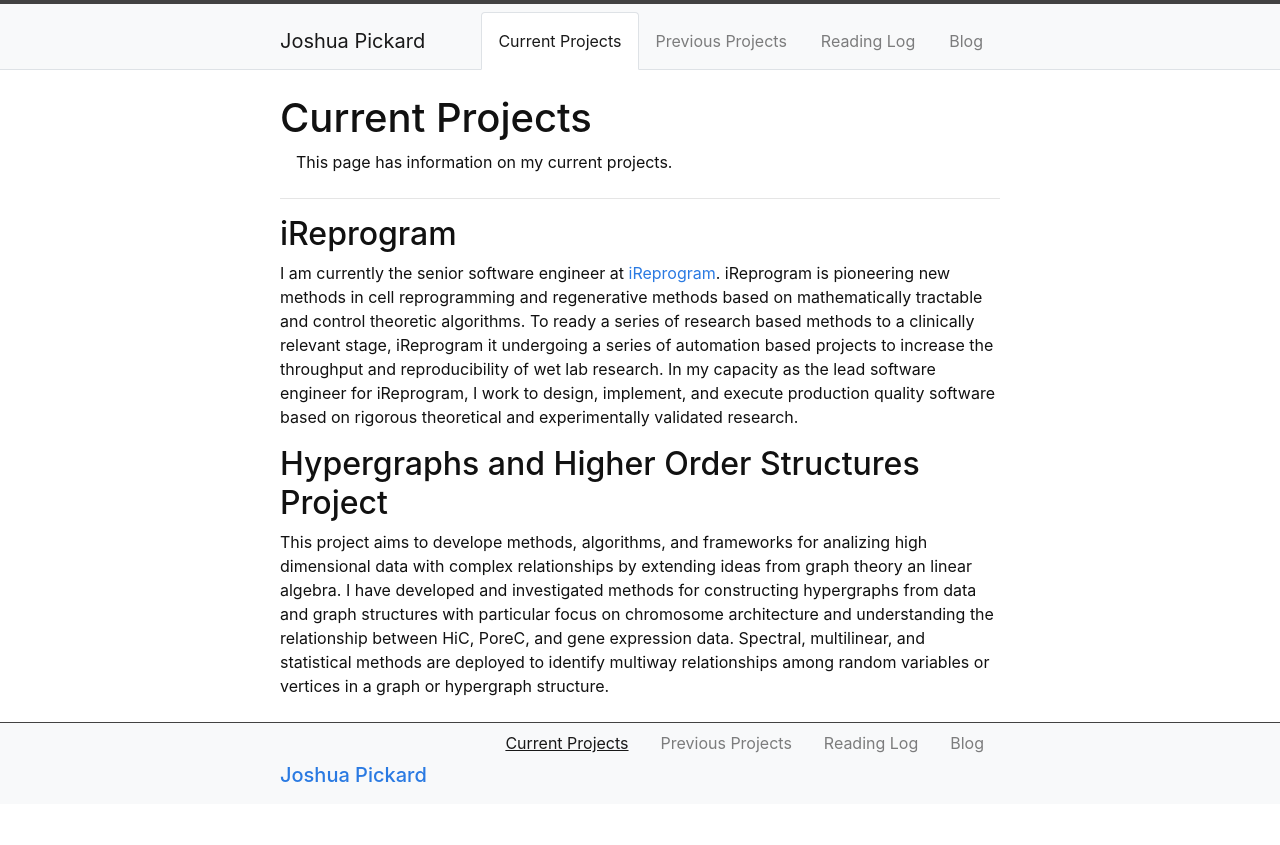
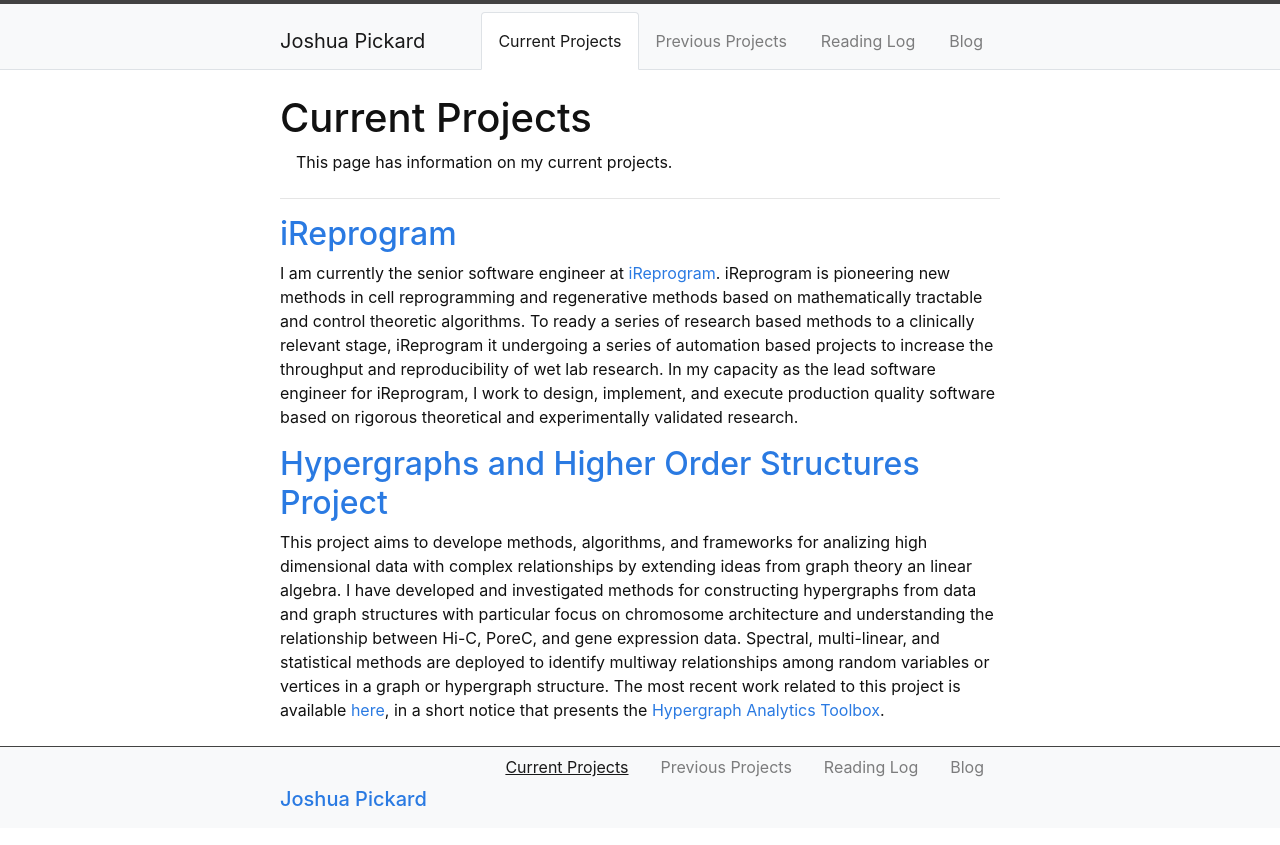
Before and after one commit to Jpickard1/jpickard1.github.io, a Jekyll site: the page built from content/1-Current_Projects.md, in a window 1280 px wide. Shown: the top 845 px of the page. Built offline with Jekyll 4.4.1, drawn with Linux system fonts in a browser that asks for light colours.

Commit message:
Update 1-Current_Projects.md

```diff
--- a/content/1-Current_Projects.md
+++ b/content/1-Current_Projects.md
@@ -5,8 +5,8 @@ description: >
     This page has information on my current projects.
 ---
 
-## iReprogram
+## [iReprogram](https://ireprogram.com/)
 I am currently the senior software engineer at [iReprogram](https://ireprogram.com/). iReprogram is pioneering new methods in cell reprogramming and regenerative methods based on mathematically tractable and control theoretic algorithms. To ready a series of research based methods to a clinically relevant stage, iReprogram it undergoing a series of automation based projects to increase the throughput and reproducibility of wet lab research. In my capacity as the lead software engineer for iReprogram, I work to design, implement, and execute production quality software based on rigorous theoretical and experimentally validated research.
 
-## Hypergraphs and Higher Order Structures Project
-This project aims to develope methods, algorithms, and frameworks for analizing high dimensional data with complex relationships by extending ideas from graph theory an linear algebra. I have developed and investigated methods for constructing hypergraphs from data and graph structures with particular focus on chromosome architecture and understanding the relationship between HiC, PoreC, and gene expression data. Spectral, multilinear, and statistical methods are deployed to identify multiway relationships among random variables or vertices in a graph or hypergraph structure.
+## [Hypergraphs and Higher Order Structures Project](https://hypergraph-analysis-toolbox.readthedocs.io/)
+This project aims to develope methods, algorithms, and frameworks for analizing high dimensional data with complex relationships by extending ideas from graph theory an linear algebra. I have developed and investigated methods for constructing hypergraphs from data and graph structures with particular focus on chromosome architecture and understanding the relationship between Hi-C, PoreC, and gene expression data. Spectral, multi-linear, and statistical methods are deployed to identify multiway relationships among random variables or vertices in a graph or hypergraph structure. The most recent work related to this project is available [here](https://arxiv.org/abs/2211.11166), in a short notice that presents the [Hypergraph Analytics Toolbox](https://hypergraph-analysis-toolbox.readthedocs.io/).
```
